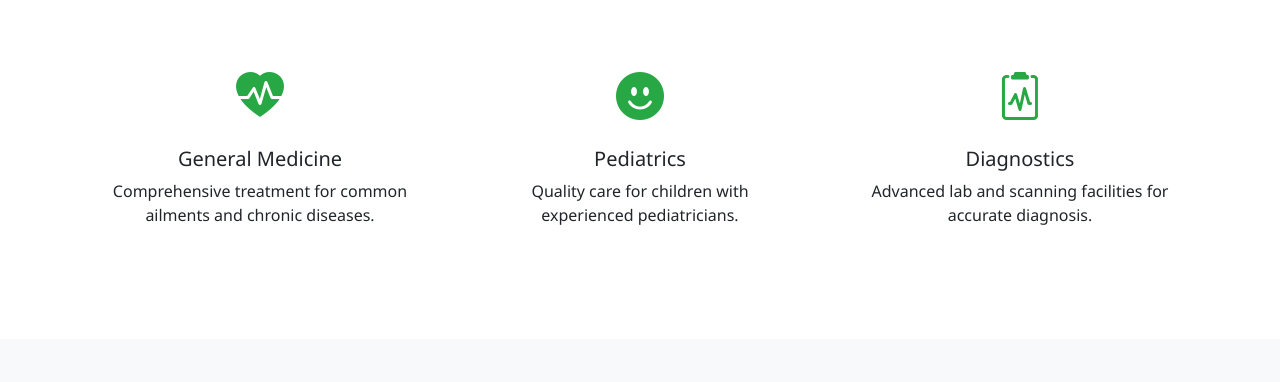
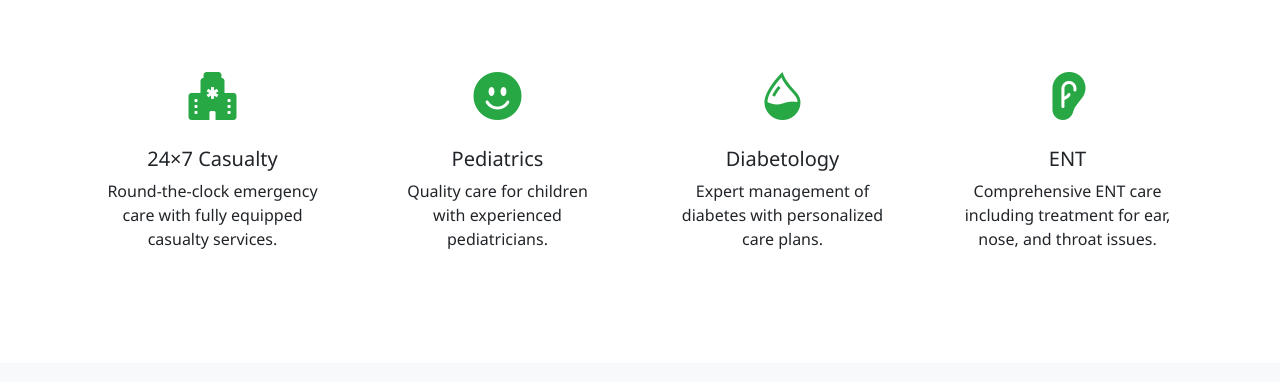
Before and after one commit to Afsalms/kmj-hospital, a plain HTML site: page index.html in a window 1280 px wide. Shown: the part 570-952 px from the top of the page. Drawn offline with nearby package versions, Linux system fonts and the light colour scheme.

Commit message:
logo and services updated

```diff
--- a/index.html
+++ b/index.html
@@ -123,34 +123,43 @@
   </section>
 
   <!-- Services -->
+  <!-- Services -->
 <section id="services" class="py-5">
   <div class="container">
     <h2 class="text-center section-title">Our Services</h2>
     <div class="row text-center">
-        <div class="col-md-4 mb-4">
+      <div class="col-md-3 mb-4">
         <div class="p-4">
-            <div class="service-icon"><i class="bi bi-heart-pulse-fill"></i></div>
-            <h5>General Medicine</h5>
-            <p>Comprehensive treatment for common ailments and chronic diseases.</p>
+          <div class="service-icon"><i class="bi bi-hospital-fill"></i></div>
+          <h5>24×7 Casualty</h5>
+          <p>Round-the-clock emergency care with fully equipped casualty services.</p>
         </div>
       </div>
-        <div class="col-md-4 mb-4">
+      <div class="col-md-3 mb-4">
         <div class="p-4">
           <div class="service-icon"><i class="bi bi-emoji-smile-fill"></i></div>
           <h5>Pediatrics</h5>
           <p>Quality care for children with experienced pediatricians.</p>
         </div>
       </div>
-        <div class="col-md-4 mb-4">
+      <div class="col-md-3 mb-4">
         <div class="p-4">
-            <div class="service-icon"><i class="bi bi-clipboard2-pulse"></i></div>
-            <h5>Diagnostics</h5>
-            <p>Advanced lab and scanning facilities for accurate diagnosis.</p>
+          <div class="service-icon"><i class="bi bi-droplet-half"></i></div>
+          <h5>Diabetology</h5>
+          <p>Expert management of diabetes with personalized care plans.</p>
+        </div>
+      </div>
+      <div class="col-md-3 mb-4">
+        <div class="p-4">
+          <div class="service-icon"><i class="bi bi-ear-fill"></i></div>
+          <h5>ENT</h5>
+          <p>Comprehensive ENT care including treatment for ear, nose, and throat issues.</p>
         </div>
       </div>
     </div>
   </div>
 </section>
+
 
   <!-- Doctors -->
   <section id="doctors" class="py-5 bg-light">
@@ -160,8 +169,8 @@
         <div class="col-md-4 mb-4">
           <div class="doctor-card p-3 border rounded bg-white h-100">
             <img src="./images/doctor.png" alt="Dr. Ayesha Karim" class="w-100 mb-3" />
-            <h6 class="fw-bold text-primary">Dr. Ayesha Karim</h6>
-            <p>General Physician</p>
+            <h6 class="fw-bold text-primary">Dr. Ajin NJ</h6>
+            <p>General Medicine</p>
           </div>
         </div>
         <div class="col-md-4 mb-4">
```
Also changed, not shown: images/logo.png, images/logo_old.png (added). Lines whose indentation alone changed are shown as unchanged.
